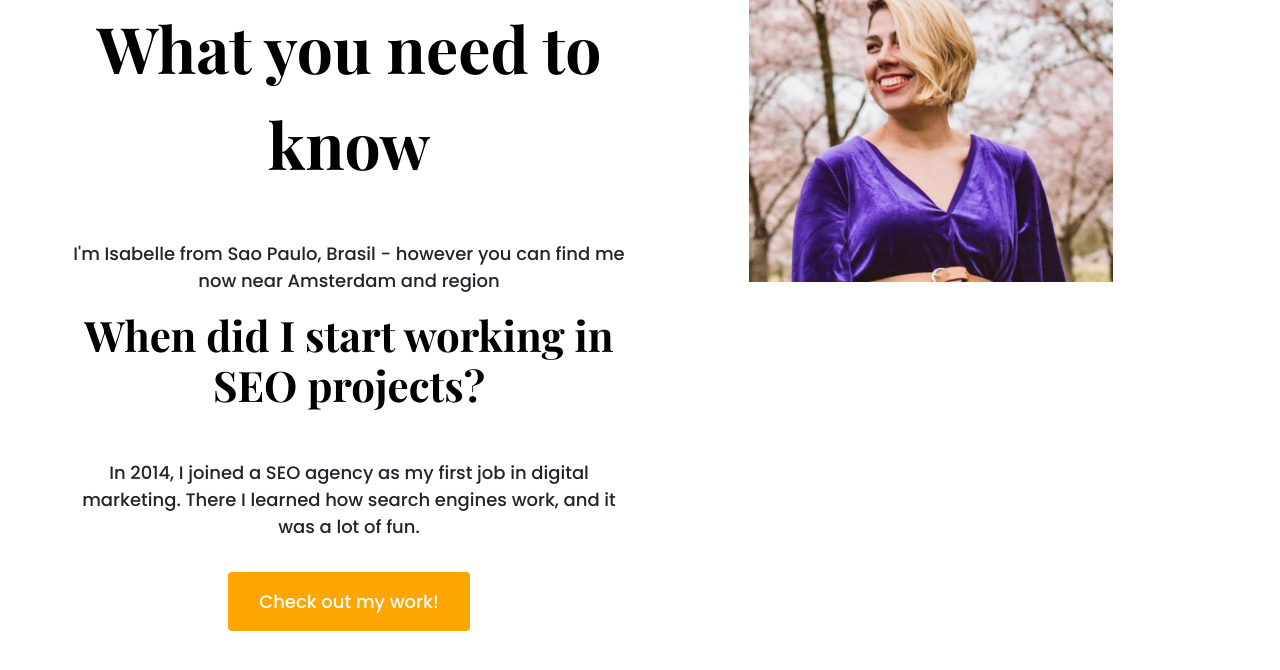
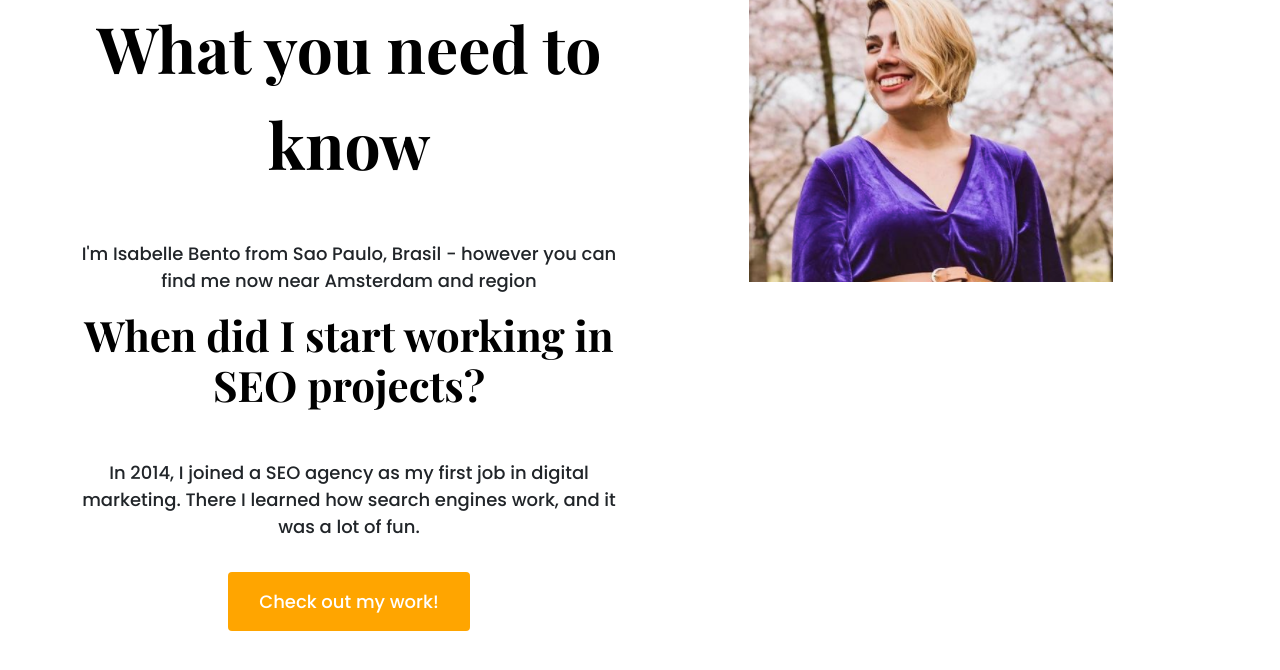
Before and after one commit to bellsq/portfolio-project, a plain HTML site: page about.html in a window 1280 px wide. Drawn offline with nearby package versions, Linux system fonts and the light colour scheme.

Commit message:
submit small changes into the profile

```diff
--- a/about.html
+++ b/about.html
@@ -23,7 +23,8 @@
         <div class="col-6">
             <div class="about-section-content">
                 <h1 class="mb-5">What you need to know</h1>
-                <p class="mb-3">I'm Isabelle from Sao Paulo, Brasil - however you can find me now near Amsterdam and
+                <p class="mb-3">I'm Isabelle Bento from Sao Paulo, Brasil - however you can find me now near Amsterdam
+                    and
                     region
                 </p>
                 <h2 class="mb-5">When did I start working in SEO projects?</h2>
```
